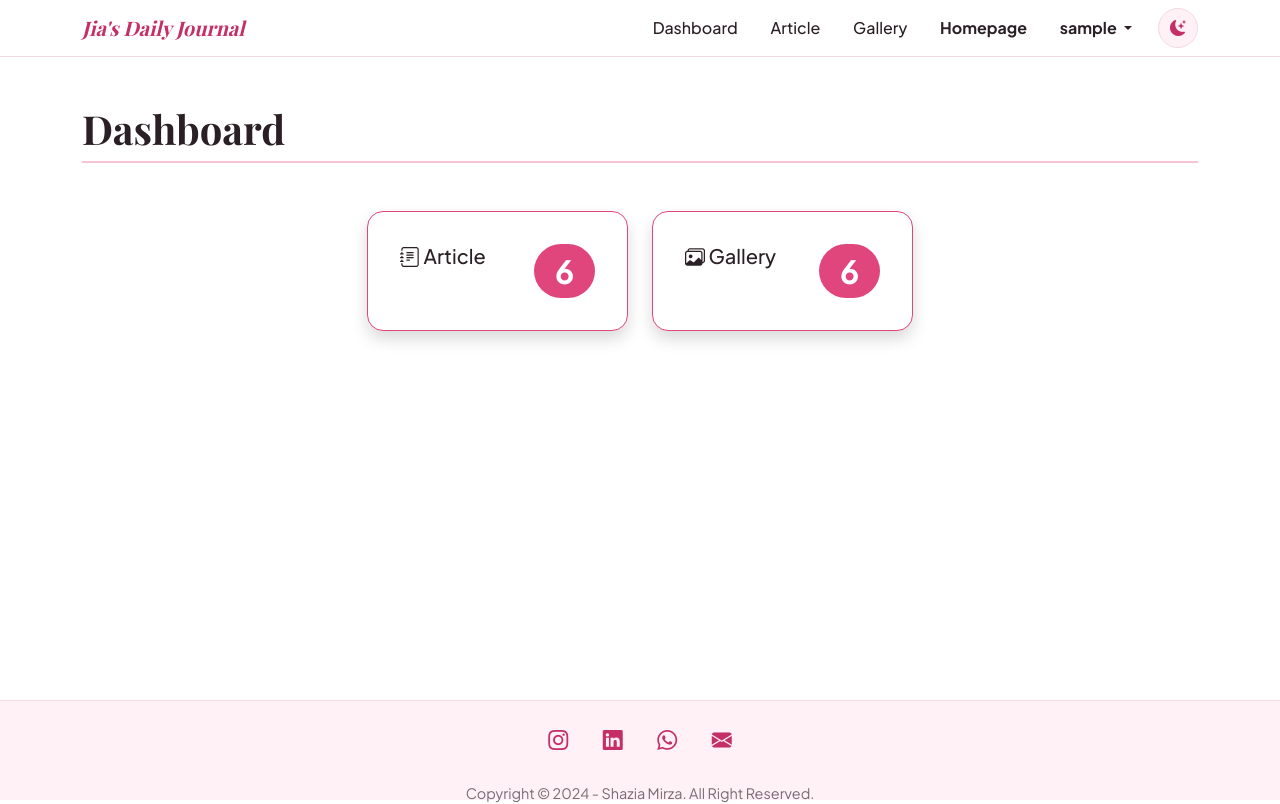
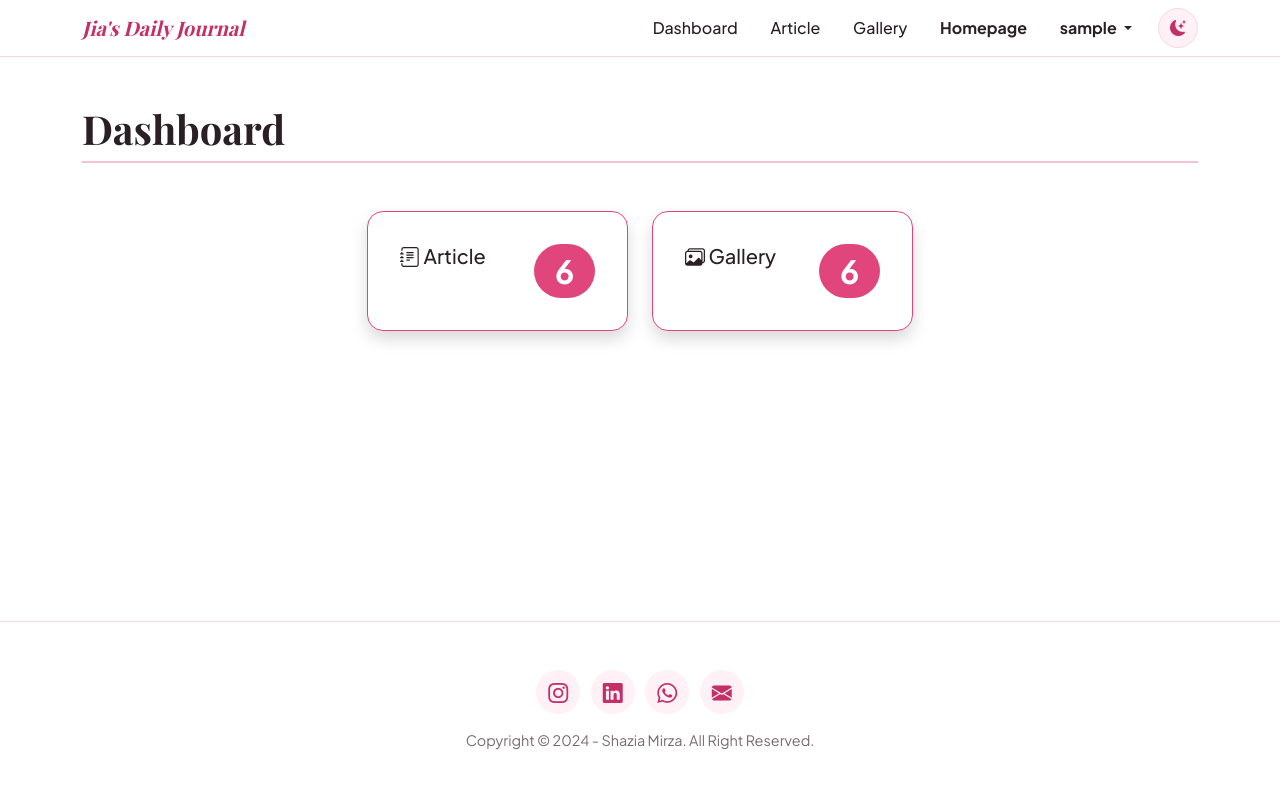
Before and after one commit to shaziaaam/dailyjournal, a PHP site: page /admin.php in a window 1280 px wide. After the commit the page ends 750 px from the top, so only its background shows below. Run offline with PHP 8.4, Linux system fonts and the light colour scheme; the visitor is signed in with stand-in values (Sample User, id 1); some web fonts are replaced.

Commit message:
Footer dan navbar admin disamakan dengan homepage

```diff
--- a/admin.php
+++ b/admin.php
@@ -36,33 +36,14 @@ if (!isset($_SESSION['username'])) {
     <link rel="stylesheet" href="style.css" />
     <script src="theme.js"></script>
     <script src="https://ajax.googleapis.com/ajax/libs/jquery/3.7.1/jquery.min.js"></script>
-    <style>
-        html {
-            position: relative;
-            min-height: 100%;
-        }
-
-        body {
-            margin-bottom: 100px; /* Margin bottom by footer height */
-        }
-
-        footer {
-            position: absolute;
-            bottom: 0;
-            width: 100%;
-            height: 100px; /* Set the fixed height of the footer here */
-            background: var(--tint);
-            border-top: 1px solid var(--line);
-        }
-    </style>
 </head>
-<body>
+<body class="d-flex flex-column min-vh-100">
     <!-- Navbar -->
-    <nav class="navbar navbar-expand-sm site-nav sticky-top">
+    <nav class="navbar navbar-expand-md site-nav sticky-top">
         <div class="container">
             <a class="navbar-brand" href="">Jia's Daily Journal</a>
             <button
-            class="navbar-toggler"
+            class="navbar-toggler border-0"
             type="button"
             data-bs-toggle="collapse"
             data-bs-target="#navbarSupportedContent"
@@ -73,7 +54,7 @@ if (!isset($_SESSION['username'])) {
             <span class="navbar-toggler-icon"></span>
             </button>
             <div class="collapse navbar-collapse" id="navbarSupportedContent">
-                <ul class="navbar-nav ms-auto mb-2 mb-lg-0 align-items-sm-center gap-sm-1">
+                <ul class="navbar-nav ms-auto mb-2 mb-md-0 align-items-md-center gap-md-1">
                     <li class="nav-item">
                         <a class="nav-link" href="admin.php?page=dashboard">Dashboard</a>
                     </li>
@@ -95,7 +76,7 @@ if (!isset($_SESSION['username'])) {
                             <li><a class="dropdown-item" href="logout.php">Logout</a></li>
                         </ul>
                     </li>
-                    <li class="nav-item ms-sm-2 mt-2 mt-sm-0">
+                    <li class="nav-item ms-md-2 mt-2 mt-md-0">
                         <button type="button" class="theme-toggle" id="theme-toggle" title="Ganti tema" aria-label="Ganti tema">
                             <i class="bi bi-moon-stars-fill icon-moon"></i>
                             <i class="bi bi-brightness-high-fill icon-sun"></i>
@@ -108,7 +89,7 @@ if (!isset($_SESSION['username'])) {
     <!-- Navbar End -->
 
     <!-- Content -->
-    <section id="content" class="p-5">
+    <section id="content" class="p-5 flex-grow-1">
         <div class="container">
             <?php
             if (isset($_GET['page'])) {
@@ -133,14 +114,13 @@ if (!isset($_SESSION['username'])) {
     <!-- Content End -->
 
     <!-- Footer -->
-    <footer class="text-center p-3 site-footer">
-        <div class="social">
-            <a href="https://www.instagram.com/shaziaaam" target="_blank" rel="noopener"><i class="bi bi-instagram"></i></a>
-            <a href="https://www.linkedin.com/in/shaziaaam/" target="_blank" rel="noopener"><i class="bi bi-linkedin"></i></a>
-            <a href="https://wa.me/628812406778" target="_blank" rel="noopener"><i class="bi bi-whatsapp"></i></a>
-            <a href="mailto:shaziaaaam@gmail.com"><i class="bi bi-envelope-fill"></i></a>
+    <footer id="footer" class="site-footer text-center py-5">
+        <div class="social mb-3">
+            <a href="https://www.instagram.com/shaziaaam" target="_blank" rel="noopener" aria-label="Instagram"><i class="bi bi-instagram"></i></a>
+            <a href="https://www.linkedin.com/in/shaziaaam/" target="_blank" rel="noopener" aria-label="LinkedIn"><i class="bi bi-linkedin"></i></a>
+            <a href="https://wa.me/628812406778" target="_blank" rel="noopener" aria-label="WhatsApp"><i class="bi bi-whatsapp"></i></a>
+            <a href="mailto:shaziaaaam@gmail.com" aria-label="Email"><i class="bi bi-envelope-fill"></i></a>
         </div>
-        <br/>
         <div>
             Copyright &copy; 2024 - <span>Shazia Mirza.</span> All Right Reserved.
         </div>
```
